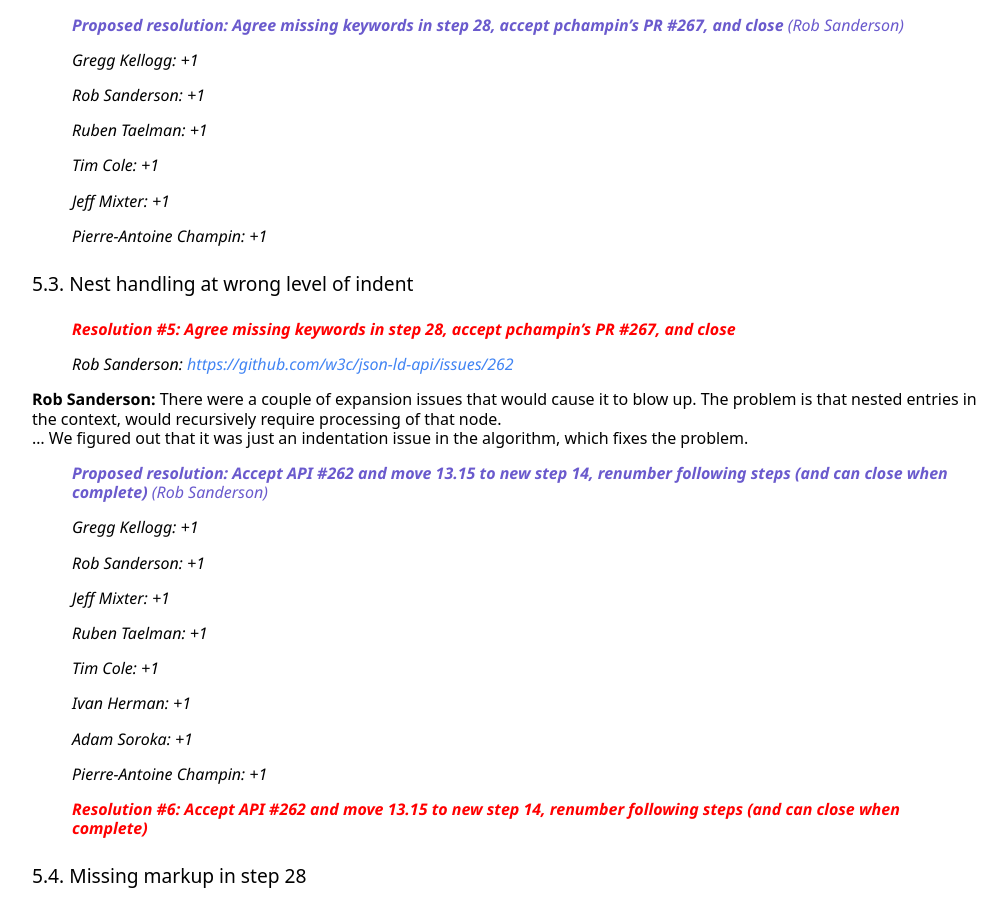
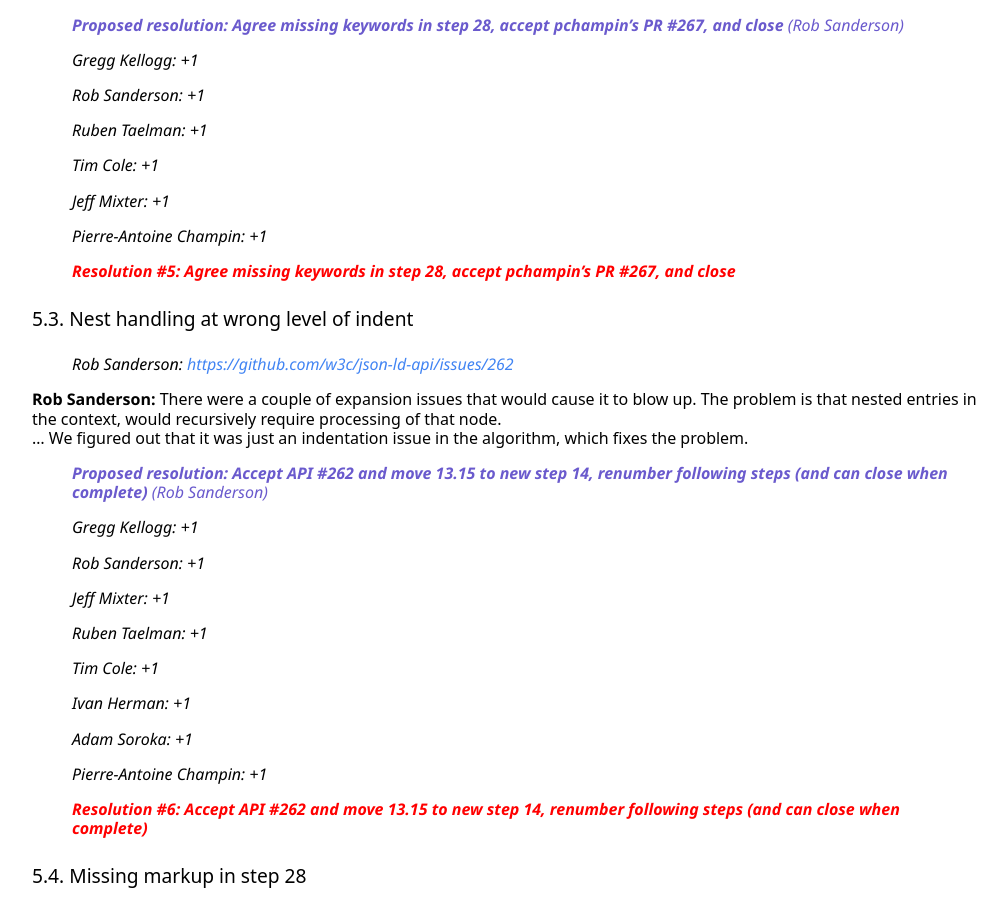
Before and after one commit to w3c/json-ld-wg, a Jekyll site: the page built from _minutes/2019-12-20-json-ld.md, in a window 1280 px wide and 900 px high, scrolled down 3607 px. Shown: the whole window, without its empty margins (256-1263 px from the left). Built offline with Jekyll 4.4.1, drawn with Linux system fonts in a browser that asks for light colours; some web fonts are replaced.

Commit message:
Section heading at a wrong place

```diff
--- a/_minutes/2019-12-20-json-ld.md
+++ b/_minutes/2019-12-20-json-ld.md
@@ -267,11 +267,12 @@ See also the [Agenda](https://lists.w3.org/Archives/Public/public-json-ld-wg/201
 
 > *Pierre-Antoine Champin:* +1
 
-#### 5.3. Nest handling at wrong level of indent
-{: #section5-3}
 
 > ***Resolution #5: Agree missing keywords in step 28, accept pchampin's PR #267, and close***
 {: #resolution5 .resolution}
+
+#### 5.3. Nest handling at wrong level of indent
+{: #section5-3}
 
 > *Rob Sanderson:* [https://github.com/w3c/json-ld-api/issues/262](https://github.com/w3c/json-ld-api/issues/262)
 
```
